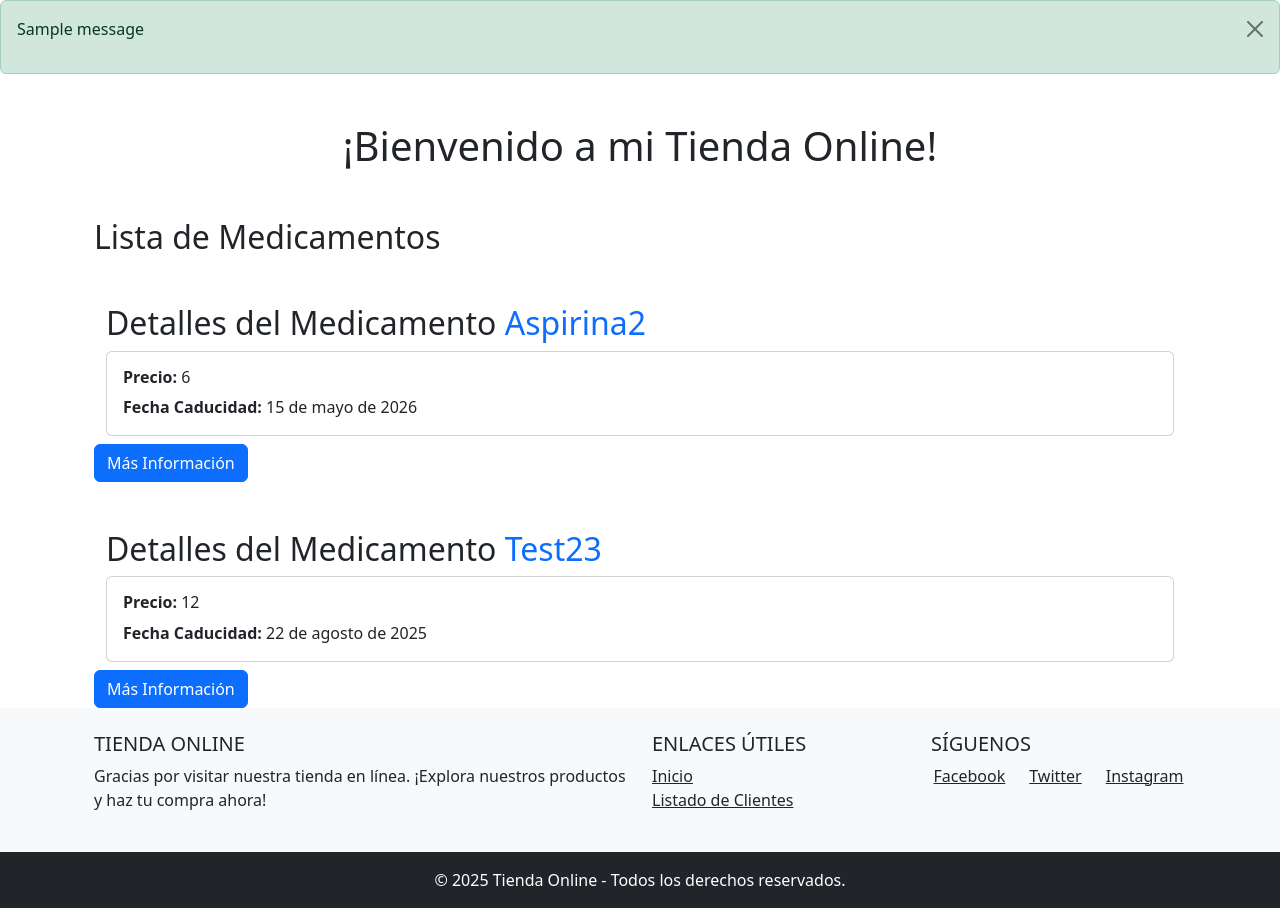
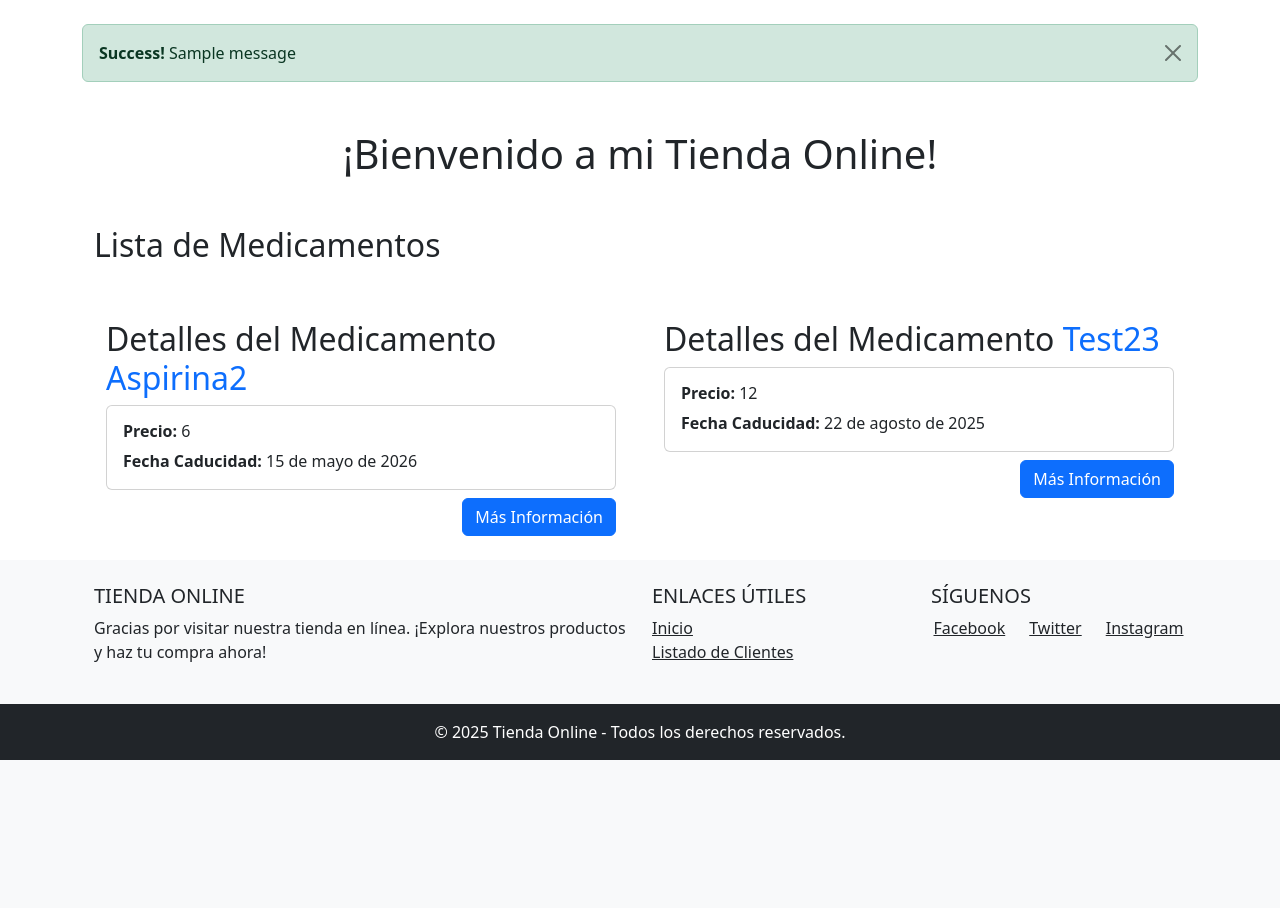
Before and after one commit to AnteroEscuder/PROYECTODJANGO, a Django app: page /medicamentos/ in a window 1280 px wide. Shown: the part 104-1012 px from the top of the page. After the commit the page ends 864 px from the top, so only its background shows below. Run offline with Django 5.2, Linux system fonts and the light colour scheme; a user stored in the database is signed in; data comes from the database, SQL or seed files in the repository; one stand-in notice (Sample message) is shown; some libraries are stand-ins or nearby versions.

Commit message:
[MOD] Editado html

```diff
--- a/2daw/tienda/templates/estructura/principal.html
+++ b/2daw/tienda/templates/estructura/principal.html
@@ -18,14 +18,15 @@
 
 
     {% if messages %}
-    {% for message in messages %}
-    <div class="alert alert-{{ message.tags }} alert-dismissible fade show" role="alert">
-        <!-- TODO cerrar -->
-        <p>{{ message }}</p>
-        <button type="button" class="btn-close" data-bs-dismiss aria-label="Close"></button>
+    <div class="container mt-4">
+        {% for message in messages %}
+        <div class="alert alert-{{ message.tags }} alert-dismissible fade show" role="alert">
+            <!-- TODO cerrar -->
+            <strong>{{ message.tags|capfirst }}!</strong> {{ message }}
+            <button type="button" class="btn-close" data-bs-dismiss="alert" aria-label="Close"></button>
+        </div>
+        {% endfor %}
     </div>
-
-    {% endfor %}
     {% endif %}
 
     <div class="container mt-5">
--- a/2daw/tienda/templates/medicamentos/lista_medicamentos.html
+++ b/2daw/tienda/templates/medicamentos/lista_medicamentos.html
@@ -4,12 +4,19 @@
 <div class="container mt-5">
     <h2>Lista de Medicamentos</h2>
     {% if medicamentos_mostrar %}
-    {% for medicamento in medicamentos_mostrar %}
-    {% include 'medicamentos/medicamento.html' %}
-        <a class="btn btn-primary" href="{% url 'get_medicamento' medicamento.id %}">Más Información</a>
-    {% endfor %}
+    <div class="row">
+        {% for medicamento in medicamentos_mostrar %}
+        <div class="col-md-6 mb-4">
+            {% include 'medicamentos/medicamento.html' %}
+            <div class="text-end me-1">
+                <a class="btn btn-primary me-2" href="{% url 'get_medicamento' medicamento.id %}">Más Información</a>
+            </div>
+        </div>
+        {% endfor %}
+    </div>
+
     {% else %}
-     <p>No hay medicamentos registrados.</p>
+    <p>No hay medicamentos registrados.</p>
     {% endif %}
 </div>
 {% endblock %}
--- a/2daw/tienda/templates/medicamentos/medicamento.html
+++ b/2daw/tienda/templates/medicamentos/medicamento.html
@@ -1,5 +1,4 @@
 {% block contenido %}
-  {% load bootstrap_icons %}
   <div class="container mt-5">
     <h2>Detalles del Medicamento <span class="text-primary">{{medicamento.nombre}}</span></h2>
     <div class="card mb-2">
```
Also changed, not shown: 2daw/tienda/templates/medicamentos/medicamento_view.html (+9 -10 lines), 2daw/tienda/templates/tiendas/lista_tiendas.html (+11 -5 lines), 2daw/tienda/templates/tiendas/tienda_view.html (+3 -6 lines).
